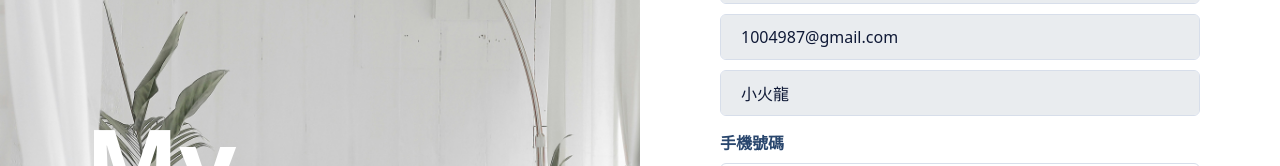
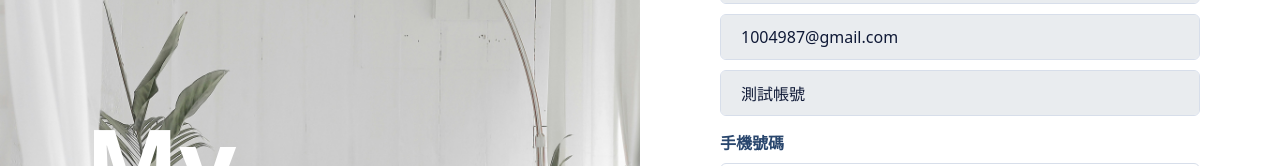
Before and after one commit to Haohan11/curtain-frontend, a Next.js app: page /account in a window 1280 px wide. Shown: the part 186-352 px from the top of the page. Built offline with nearby package versions, Linux system fonts and the light colour scheme.

Commit message:
hide some button

```diff
--- a/pages/account.js
+++ b/pages/account.js
@@ -37,7 +37,7 @@ const AccountPage = () => {
           <FormInput
             className="mb-3 text-textdarkblue"
             disabled
-            defaultValue={"小火龍"}
+            defaultValue={"測試帳號"}
           />
           <FormGroup controlId="phoneNumber">
             <FormLabel className="fw-bold text-textblue">手機號碼</FormLabel>
--- a/pages/login.js
+++ b/pages/login.js
@@ -76,7 +76,7 @@ const LoginPage = () => {
               <FormPassword name="password" />
             </FormGroup>
             <FormGroup className="d-flex py-4 fw-bold mb-10">
-              <FormCheck
+              {/* <FormCheck
                 id="rememberme"
                 label="記住我"
                 className="text-darkblue"
@@ -86,7 +86,7 @@ const LoginPage = () => {
                 className="ms-auto cursor-pointer"
               >
                 忘記密碼?
-              </span>
+              </span> */}
             </FormGroup>
           </>
         )}
```
